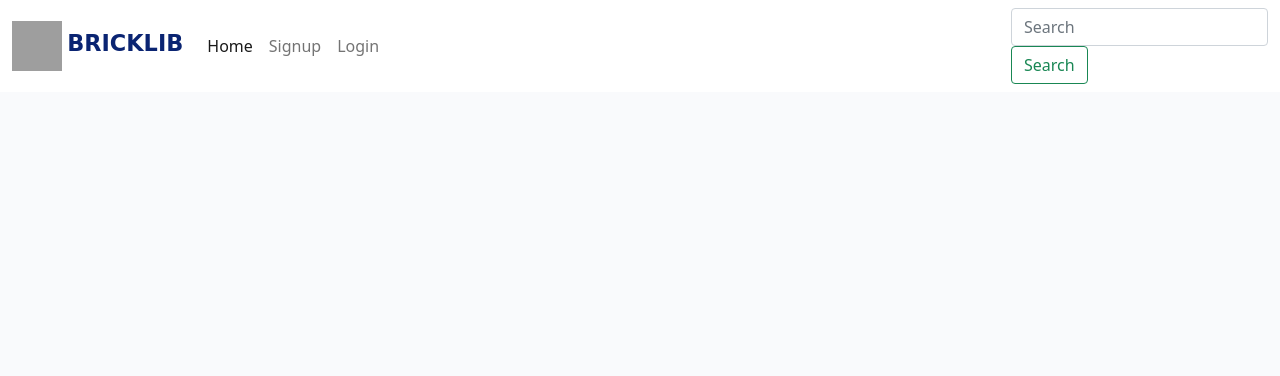
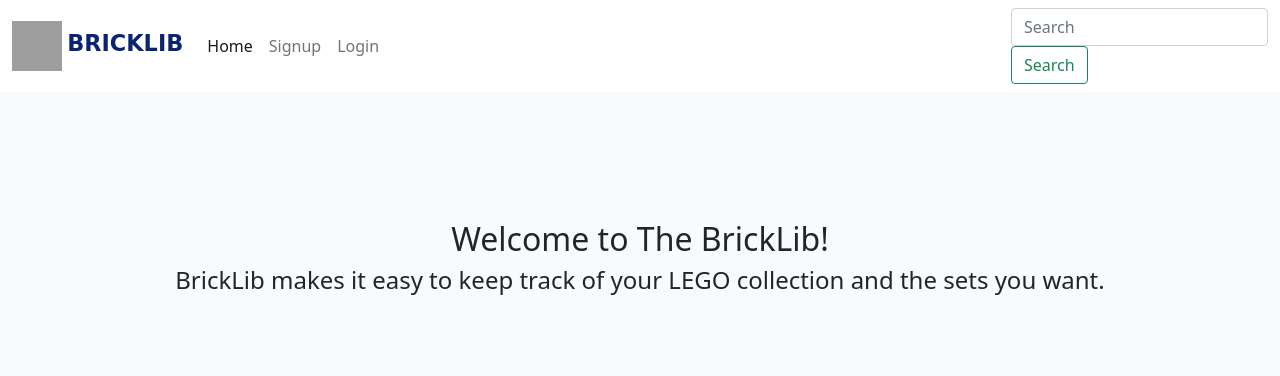
Before and after one commit to paulasdev/BrickLib, a Django app: page / in a window 1280 px wide. Shown: the top 376 px of the page. Run offline with Django 3.2, Linux system fonts and the light colour scheme; data that the repository does not hold is empty; some web fonts are replaced; grey boxes are pictures that could not be loaded.

Commit message:
Creating index.html page

```diff
--- a/templates/base.html
+++ b/templates/base.html
@@ -65,34 +65,13 @@
     <main class="flex-shrink-0 main-bg">
         {% block content %}
 
-    <!-- hero section introducing site -->
-<section class="account-container hero-container mt-2">
-    <div class="hero-text p-2 flex flex-column flex-md-row">
-        <div id="hero-text-container" class="p-4">
-            <div class="p-4">
-                <div class="p-4">
-                    <div class="p-4">
-                        <h2 class="mt-3 text-center">Welcome to The Brick lib!</h2>
-                        <h4 class="my-2 text-center">Brickset makes it easy to keep track of your LEGO collection and the sets you want.</h4>
-                    </div>
-                </div>
-            </div>
-        </div>
-        <!-- <div class="hero-image mb-2"></div> -->
-        <div class="hero-image-container flex flex-row justify-content-end align-items-end">
-            <img src="https://res.cloudinary.com/drs3eqnpf/image/upload/v1673453661/BrickLib/characters_jmak4c.png" alt="Lego characters">
-        </div>
-    </div>
-</section>
-
-
 
         {% endblock content %}
     </main>
 
     <!-- Footer -->
     <footer class="footer mt-auto py-3 dark-bg">
-        <p class="m-0 text-center text-white">Made by Code Instituters</p>
+        <p class="m-0 text-center text-white">Bricklib 2023</p>
         <p class="m-0 text-center text-white">Follow us: <i class="fab fa-facebook-square ms-3"></i>
             <i class="fab fa-twitter-square ms-3"></i>
             <i class="fab fa-instagram-square ms-3"></i>
--- a/templates/index.html
+++ b/templates/index.html
@@ -3,18 +3,25 @@
 
 {% block content %}
 
-<!--  -->
-<div class="container-fluid">
-    <div class="row">
-
-        <!-- Blog Entries Column -->
-        <div class="col-12 mt-3 left">
-            <div class="row">
-
+  <!-- hero section -->
+  <section class="account-container hero-container mt-2">
+    <div class="hero-text p-2 flex flex-column flex-md-row">
+        <div id="hero-text-container" class="p-4">
+            <div class="p-4">
+                <div class="p-4">
+                    <div class="p-4">
+                        <h2 class="mt-3 text-center">Welcome to The BrickLib!</h2>
+                        <h4 class="my-2 text-center">BrickLib makes it easy to keep track of your LEGO collection and the sets you want.</h4>
+                    </div>
+                </div>
             </div>
         </div>
+        <!-- <div class="hero-image mb-2"></div> -->
+        <div class="hero-image-container flex flex-row justify-content-end align-items-end">
+            <img src="https://res.cloudinary.com/drs3eqnpf/image/upload/v1673453661/BrickLib/characters_jmak4c.png" alt="Lego characters">
+        </div>
     </div>
+</section>
 
-</div>
 
 {%endblock%}
```
